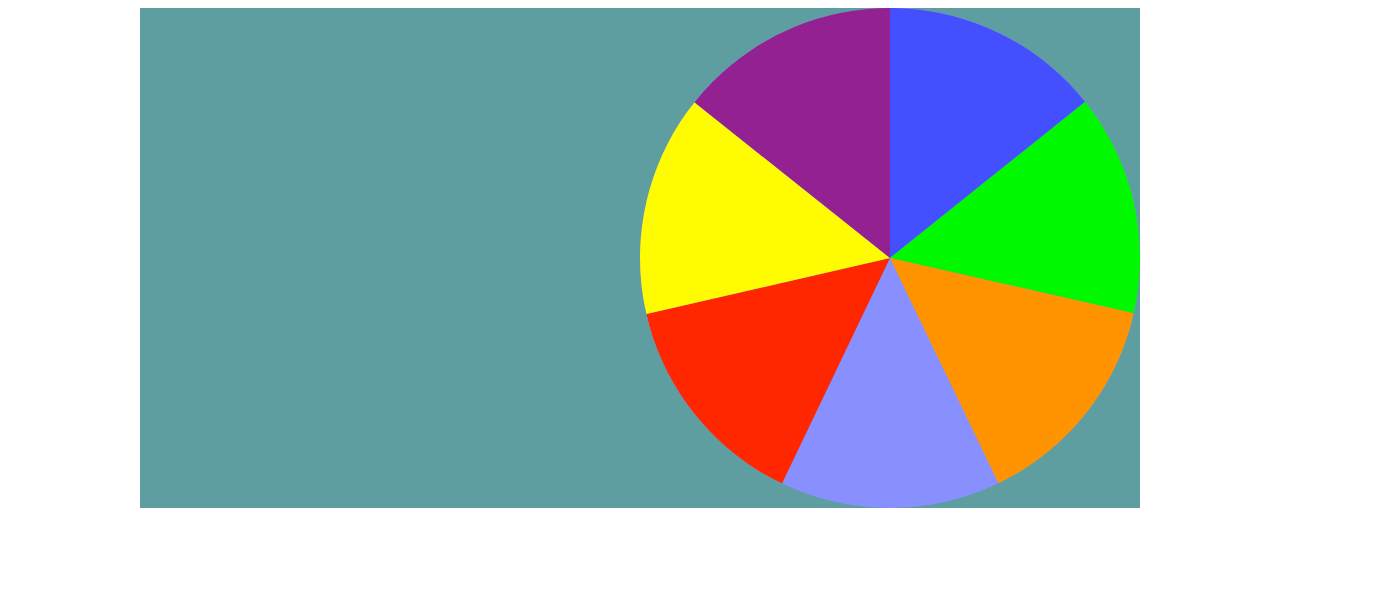
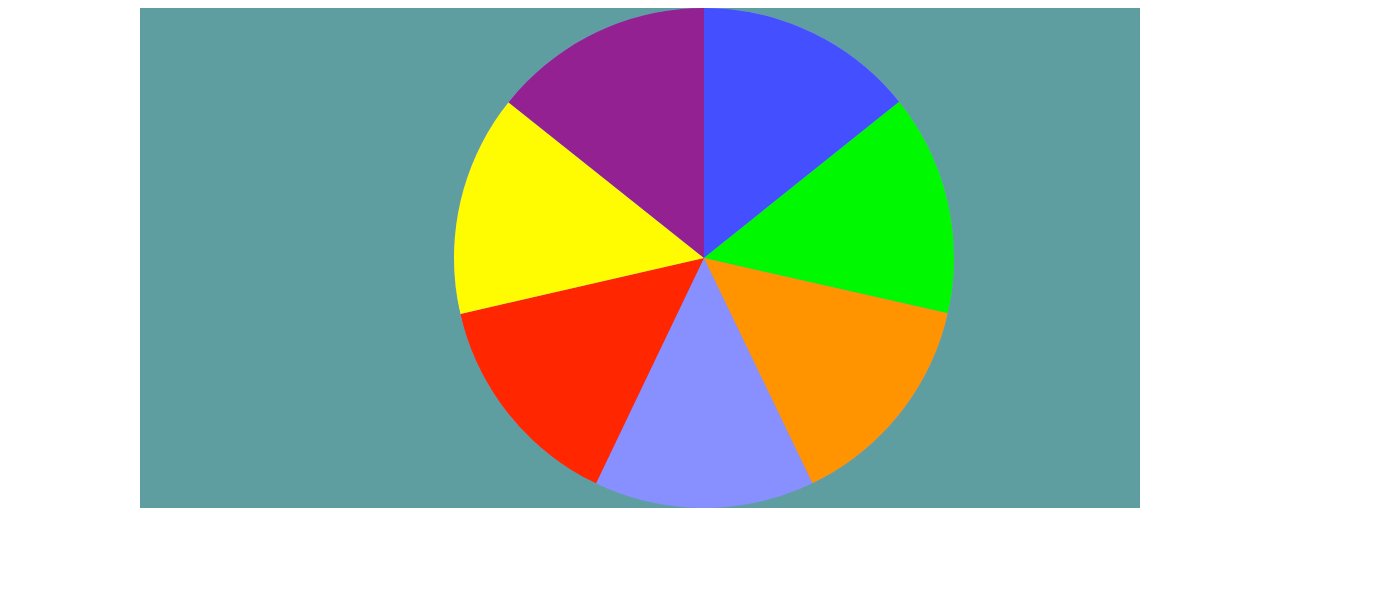
Before and after one commit to nickglu86/starlinks, a plain HTML site: page index.html in a window 1280 px wide. Shown: the whole page, 1384 px wide, since content can reach past the window. Drawn offline with Linux system fonts and the light colour scheme.

Commit message:
index nick v2

```diff
--- a/index.html
+++ b/index.html
@@ -6,6 +6,7 @@
     <style>
         body{
             background-color: white;
+            font-family:    Calibri, 'Trebuchet MS', sans-serif ;
         }
         .main-container{
             min-width: 300px;
@@ -21,15 +22,14 @@
         .left, .right{
             display: inline-block;
             position: relative;
-            width: 49.6%;
             height: 100%;
 
         }
         .left{
-
-
+                width: 31%;
         }
         .right{
+                width: 68%;
         }
         .pie {
             width: 500px;
@@ -189,9 +189,7 @@
 </head>
 <body>
     <div class="main-container">
-        <div class="left">
-
-        </div>
+    <div class="left"></div>
         <div class="right">
             <div class="pie">
                 <div class="slice-1">
@@ -214,9 +212,10 @@
                 </div>
                 <div class="slice-7">
                     <div class="inner"></div>
-                  </div>
-             </div>
+                </div>
+            </div>
         </div>
+    </div>
 
 </body>
 </html>
```
